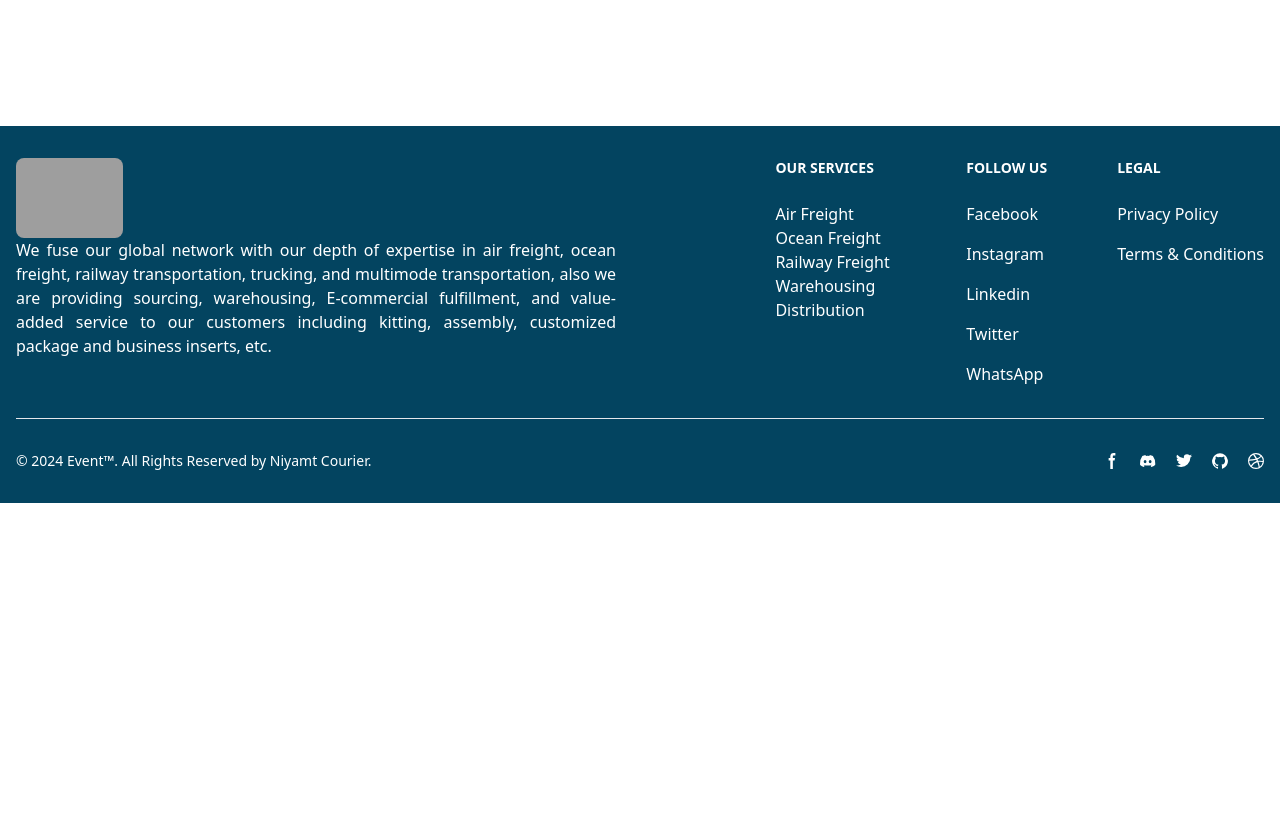
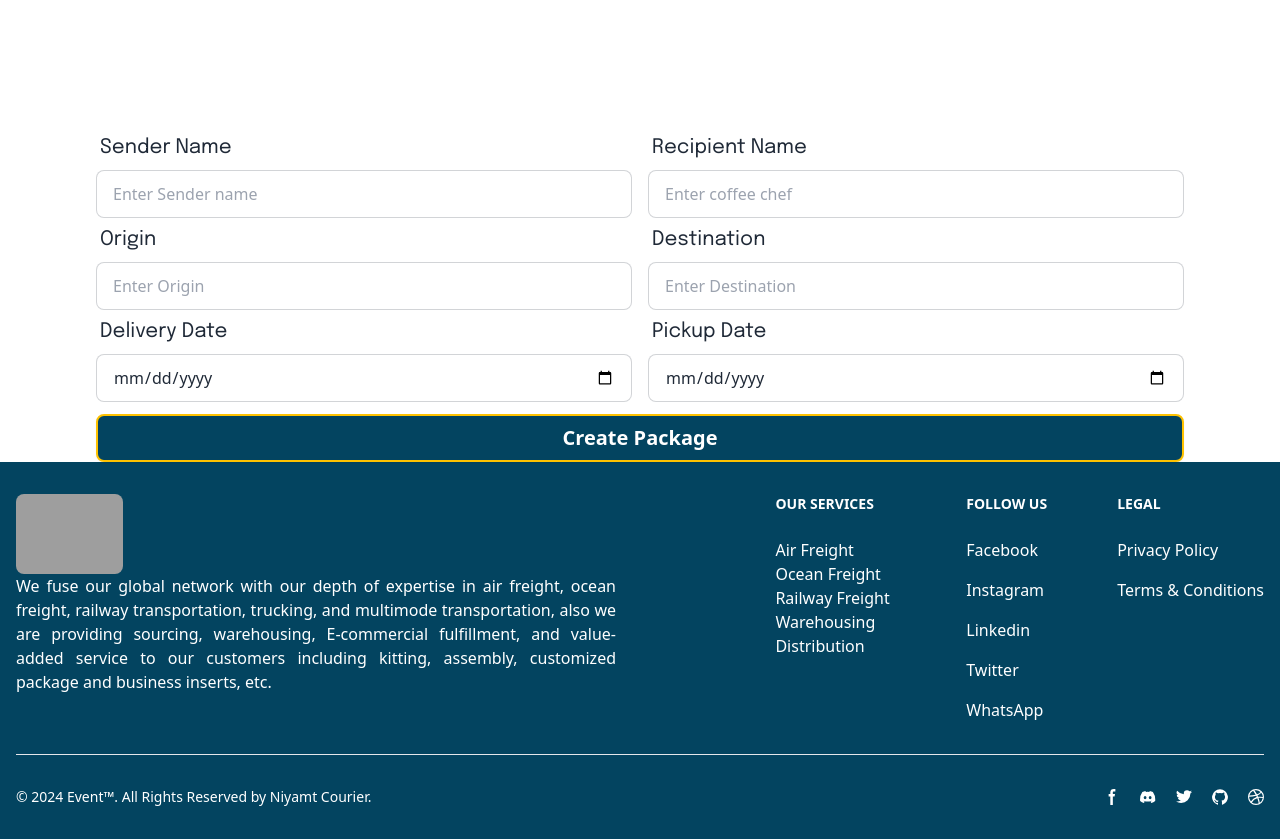
Before and after one commit to codermahbub20/courier-service-client-side, a React (Vite) app: page / in a window 1280 px wide. Shown: the part 5920-6759 px from the top of the page. Before the commit the page ends 6423 px from the top, so only its background shows below. Built offline with nearby package versions, Linux system fonts and the light colour scheme; grey boxes are pictures that could not be loaded.

Commit message:
Create package implemented

```diff
--- a/package.json
+++ b/package.json
@@ -11,10 +11,13 @@
   },
   "dependencies": {
     "@react-icons/all-files": "^4.1.0",
+    "axios": "^1.7.2",
+    "firebase": "^10.12.2",
     "localforage": "^1.10.0",
     "match-sorter": "^6.3.4",
     "react": "^18.2.0",
     "react-dom": "^18.2.0",
+    "react-hot-toast": "^2.4.1",
     "react-icons": "^5.2.1",
     "react-router-dom": "^6.23.1",
     "react-slick": "^0.30.2",
--- /dev/null
+++ b/src/Components/DashBoard/CreatePackage/CreatePackage.jsx
@@ -0,0 +1,113 @@
+import { useEffect, useState } from "react";
+import { addPackage } from "../../../api/package";
+import toast from "react-hot-toast";
+
+
+const CreatePackage = () => {
+
+    const [packageTrackingNumber, setPackageTrackingNumber] = useState([])
+
+    const generateTrackingNumber = () => {
+        const characters = 'ABCDEFGHIJKLMNOPQRSTUVWXYZ0123456789';
+        let trackingNumber = '';
+        for (let i = 0; i < 10; i++) {
+            trackingNumber += characters.charAt(Math.floor(Math.random() * characters.length));
+        }
+        return trackingNumber;
+    };
+
+    useEffect(() => {
+        // Set initial tracking number when component mounts
+        setPackageTrackingNumber(prevData => ({
+            ...prevData,
+            trackingNumber: generateTrackingNumber()
+        }));
+    }, []);
+
+
+    const handleSubmit =async (e) => {
+        e.preventDefault()
+        const form = e.target;
+        const senderName = form.senderName.value;
+        const recipientName = form.recipientName.value;
+        const origin = form.origin.value;
+        const destination = form.destination.value;
+        const pickup = form.pickup.value;
+        const delivery = form.delivery.value;
+
+        const packageData = {packageTrackingNumber,senderName,recipientName,origin,destination,pickup,delivery}
+
+        console.log(packageData)
+
+        try {
+            const response = await addPackage( packageData);
+            console.log('Package created:', response);
+            toast.success("Package Added!");
+        } catch (error) {
+            toast.error(error.message);
+        }
+     form.reset()
+    }
+
+
+    return (
+        <div>
+            <form onSubmit={handleSubmit} >
+                <div className='md:flex md:px-24'>
+                    <div className="form-control md:w-1/2">
+                        <label className="label">
+                            <span className="label-text font-rancho text-xl">Sender Name</span>
+                        </label>
+                        <input type="text" placeholder="Enter Sender name" className="input input-bordered" name='senderName' required />
+
+                    </div>
+                    <div className="form-control md:ml-4 md:w-1/2">
+                        <label className="label">
+                            <span className="label-text font-rancho text-xl">Recipient Name</span>
+                        </label>
+                        <input type="text" placeholder="Enter coffee chef" className="input input-bordered" name='recipientName' required />
+                    </div>
+                </div>
+
+
+                <div className='md:flex md:px-24'>
+                    <div className="form-control md:w-1/2">
+                        <label className="label">
+                            <span className="label-text font-rancho text-xl">Origin</span>
+                        </label>
+                        <input type="text" placeholder="Enter Origin" className="input input-bordered" name='origin' required />
+
+                    </div>
+                    <div className="form-control md:ml-4 md:w-1/2">
+                        <label className="label">
+                            <span className="label-text font-rancho text-xl">Destination</span>
+                        </label>
+                        <input type="text" placeholder="Enter Destination" className="input input-bordered" name='destination' required />
+                    </div>
+                </div>
+                <div className='md:flex md:px-24'>
+                    <div className="form-control md:w-1/2">
+                        <label className="label">
+                            <span className="label-text font-rancho text-xl">Delivery Date</span>
+                        </label>
+                        <input type="date" placeholder="Enter Delivery Date" className="input input-bordered" name='delivery' required />
+
+                    </div>
+                    <div className="form-control md:ml-4 md:w-1/2">
+                        <label className="label">
+                            <span className="label-text font-rancho text-xl">Pickup Date</span>
+                        </label>
+                        <input type="date" placeholder="Enter Pickup Date" className="input input-bordered" name='pickup' required />
+                    </div>
+                </div>
+                <div className="form-control md:px-24  w-full">
+                    <input className='btn mt-3 w-full mx-auto border-2 border-primary text-xl text-white hover:bg-primary bg-secondary' type="submit" value="Create Package" />
+                </div>
+
+            </form>
+
+        </div>
+    );
+};
+
+export default CreatePackage;
--- a/src/Components/Pages/Home/Home/Home.jsx
+++ b/src/Components/Pages/Home/Home/Home.jsx
@@ -1,3 +1,4 @@
+import CreatePackage from "../../../DashBoard/CreatePackage/CreatePackage";
 import Banner from "../Banner/Banner";
 import Deliver from "../Deliver/Deliver";
 import Offer from "../Offer/Offer";
@@ -14,6 +15,7 @@ const Home = () => {
             <WorkForce />
             <Deliver />
             <OrderProcess />
+            <CreatePackage/>
         </div>
     );
 };
--- /dev/null
+++ b/src/api/axiosSecure.js
@@ -0,0 +1,8 @@
+import axios from 'axios';
+
+const axiosSecure = axios.create({
+  baseURL: 'http://localhost:5000',
+  withCredentials: true, // Include credentials with the requests
+});
+
+export default axiosSecure;
--- /dev/null
+++ b/src/api/package.js
@@ -0,0 +1,7 @@
+import axiosSecure from "./axiosSecure"
+
+// save room
+export const addPackage = async packageData => {
+    const { data } = await axiosSecure.post(`/package`, packageData)
+    return data
+  }
--- /dev/null
+++ b/src/firebase/firebase.config.js
@@ -0,0 +1,17 @@
+// Import the functions you need from the SDKs you need
+import { initializeApp } from "firebase/app";
+// TODO: Add SDKs for Firebase products that you want to use
+// https://firebase.google.com/docs/web/setup#available-libraries
+
+// Your web app's Firebase configuration
+const firebaseConfig = {
+  apiKey: "AIzaSyBLhesh38c3xzjPRn5C4jElgKHDEvM5Pes",
+  authDomain: "courier-service-fe97d.firebaseapp.com",
+  projectId: "courier-service-fe97d",
+  storageBucket: "courier-service-fe97d.appspot.com",
+  messagingSenderId: "413409752719",
+  appId: "1:413409752719:web:b5ad70e7beaf1f6b7062fa"
+};
+
+// Initialize Firebase
+export const app = initializeApp(firebaseConfig);
```
Also changed, not shown: 1 other file (tests, documents, lock files or other folders).
